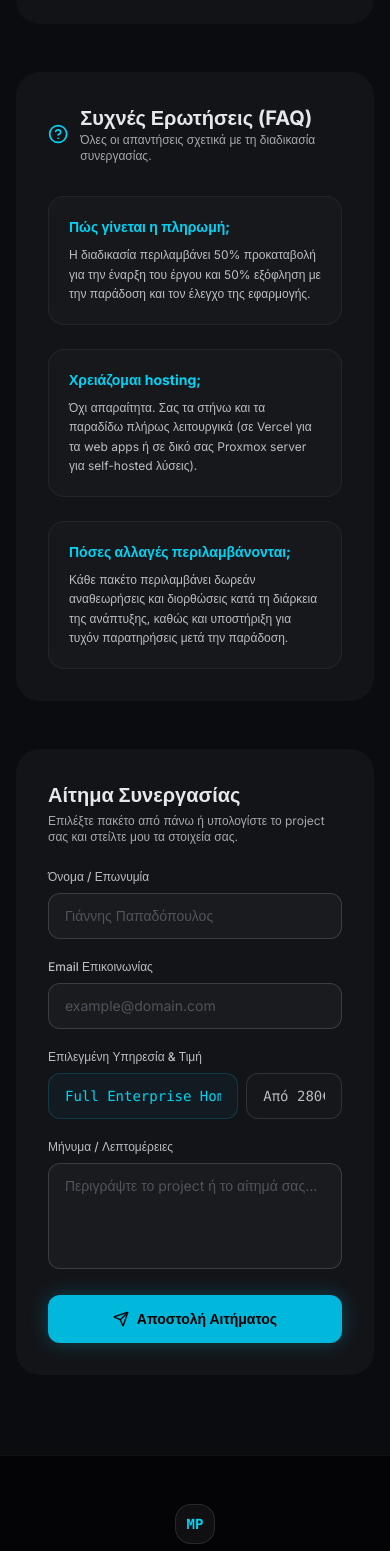
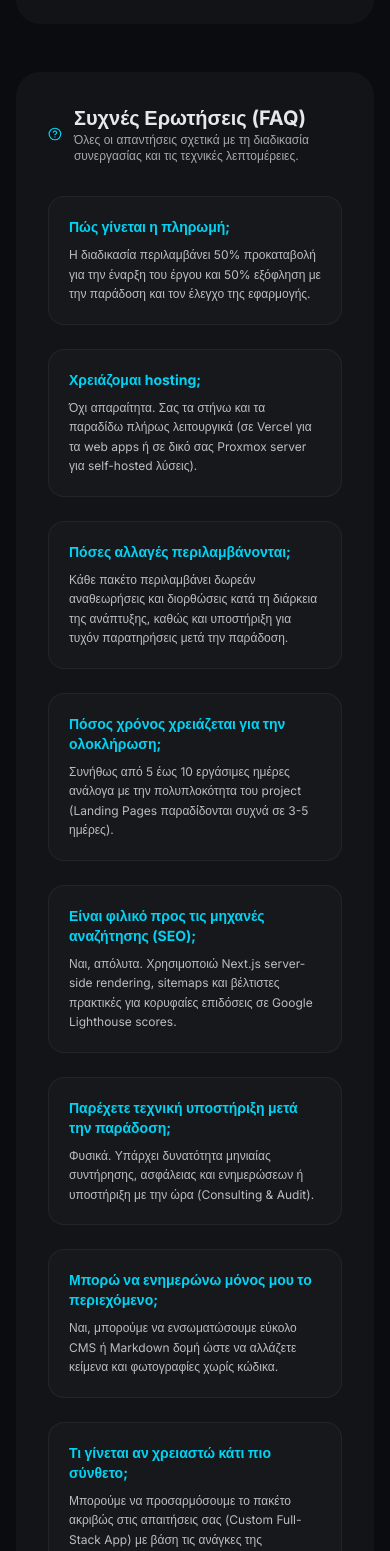
Before and after one commit to miltos12222/my-portfolio, a Next.js app: page / in a window 390 px wide. Shown: the part 6060-7611 px from the top of the page. Built offline with nearby package versions, Linux system fonts and the light colour scheme.

Commit message:
Fix mobile refresh scroll position, expand FAQ to 9 comprehensive items

```diff
--- a/app/page.tsx
+++ b/app/page.tsx
@@ -33,7 +33,6 @@ const translations = {
     aboutP1: "Είμαι απόφοιτος Πληροφορικής με έντονο ενδιαφέρον και πρακτική εμπειρία στις υποδομές δικτύων, τη διαχείριση συστημάτων Linux και την ανάπτυξη λογισμικού.",
     aboutP2: "Στόχος μου είναι η δημιουργία ασφαλών, γρήγορων και κλιμακούμενων εφαρμογών, αξιοποιώντας σύγχρονα εργαλεία αυτοματισμού και self-hosted αρχιτεκτονικές. Συνδυάζω το DevOps mindset με το σύγχρονο Web Development.",
 
-    // -- LIVE LEARNING TIMELINE ITEMS --
     learningTitle: "Live Tech Roadmap & History",
     learningSubtitle: "Η συνεχής πορεία μάθησης και τεχνολογικής εξέλιξης:",
     learningItems: [
@@ -45,13 +44,25 @@ const translations = {
     guaranteeText: "Zero downtime deployment • SEO-optimized • Fast delivery (5-7 days)",
 
     faqTitle: "Συχνές Ερωτήσεις (FAQ)",
-    faqSub: "Όλες οι απαντήσεις σχετικά με τη διαδικασία συνεργασίας.",
+    faqSub: "Όλες οι απαντήσεις σχετικά με τη διαδικασία συνεργασίας και τις τεχνικές λεπτομέρειες.",
     q1: "Πώς γίνεται η πληρωμή;",
     a1: "Η διαδικασία περιλαμβάνει 50% προκαταβολή για την έναρξη του έργου και 50% εξόφληση με την παράδοση και τον έλεγχο της εφαρμογής.",
     q2: "Χρειάζομαι hosting;",
     a2: "Όχι απαραίτητα. Σας τα στήνω και τα παραδίδω πλήρως λειτουργικά (σε Vercel για τα web apps ή σε δικό σας Proxmox server για self-hosted λύσεις).",
     q3: "Πόσες αλλαγές περιλαμβάνονται;",
     a3: "Κάθε πακέτο περιλαμβάνει δωρεάν αναθεωρήσεις και διορθώσεις κατά τη διάρκεια της ανάπτυξης, καθώς και υποστήριξη για τυχόν παρατηρήσεις μετά την παράδοση.",
+    q4: "Πόσος χρόνος χρειάζεται για την ολοκλήρωση;",
+    a4: "Συνήθως από 5 έως 10 εργάσιμες ημέρες ανάλογα με την πολυπλοκότητα του project (Landing Pages παραδίδονται συχνά σε 3-5 ημέρες).",
+    q5: "Είναι φιλικό προς τις μηχανές αναζήτησης (SEO);",
+    a5: "Ναι, απόλυτα. Χρησιμοποιώ Next.js server-side rendering, sitemaps και βέλτιστες πρακτικές για κορυφαίες επιδόσεις σε Google Lighthouse scores.",
+    q6: "Παρέχετε τεχνική υποστήριξη μετά την παράδοση;",
+    a6: "Φυσικά. Υπάρχει δυνατότητα μηνιαίας συντήρησης, ασφάλειας και ενημερώσεων ή υποστήριξη με την ώρα (Consulting & Audit).",
+    q7: "Μπορώ να ενημερώνω μόνος μου το περιεχόμενο;",
+    a7: "Ναι, μπορούμε να ενσωματώσουμε εύκολο CMS ή Markdown δομή ώστε να αλλάζετε κείμενα και φωτογραφίες χωρίς κώδικα.",
+    q8: "Τι γίνεται αν χρειαστώ κάτι πιο σύνθετο;",
+    a8: "Μπορούμε να προσαρμόσουμε το πακέτο ακριβώς στις απαιτήσεις σας (Custom Full-Stack App) με βάση τις ανάγκες της επιχείρησής σας.",
+    q9: "Πώς μπορούμε να ξεκινήσουμε;",
+    a9: "Απλώς συμπληρώστε τη φόρμα επικοινωνίας ή κλείστε ένα απευθείας 15λεπτο ραντεβού (Book a Call) για να συζητήσουμε το project σας.",
 
     testimonialsTitle: "Συστάσεις & Real Testimonials",
     test1Text: '"Ο Μίλτος έδειξε εξαιρετική αφοσίωση και τεχνική κατάρτιση στο στήσιμο των δικτύων και των containers. Επαγγελματίας σε όλα του."',
@@ -205,13 +216,25 @@ const translations = {
     guaranteeText: "Zero downtime deployment • SEO-optimized • Fast delivery (5-7 days)",
 
     faqTitle: "Frequently Asked Questions (FAQ)",
-    faqSub: "Everything you need to know about our collaboration process.",
+    faqSub: "Everything you need to know about our collaboration process and technical details.",
     q1: "How does payment work?",
     a1: "A 50% deposit is required to kick off the project, and the remaining 50% is paid upon delivery and final testing.",
     q2: "Do I need hosting?",
     a2: "Not necessarily. I set everything up and deliver it fully operational (on Vercel for web apps or your own Proxmox server for self-hosted solutions).",
     q3: "How many revisions are included?",
     a3: "Each package includes free iterations and adjustments during development, plus post-launch support.",
+    q4: "What is the typical turnaround time?",
+    a4: "Usually between 5 to 10 business days depending on project complexity (Landing pages are often delivered in 3-5 days).",
+    q5: "Is it SEO friendly?",
+    a5: "Yes, absolutely. I utilize Next.js server-side rendering, sitemaps, and best practices for top Google Lighthouse scores.",
+    q6: "Do you provide post-launch support?",
+    a6: "Yes, monthly maintenance, security updates, or hourly consulting & audit are available.",
+    q7: "Can I update the content myself?",
+    a7: "Yes, we can integrate an easy-to-use CMS or Markdown setup so you can update texts and images without code.",
+    q8: "What if I need something custom or advanced?",
+    a8: "We can tailor a custom full-stack app specifically matching your unique business requirements.",
+    q9: "How do we get started?",
+    a9: "Simply fill out the contact form below or book a direct 15-minute discovery call to discuss your project.",
 
     testimonialsTitle: "Recommendations & Real Testimonials",
     test1Text: '"Miltos showed exceptional dedication and technical skill in setting up network systems and containers. A true professional."',
@@ -381,6 +404,7 @@ export default function Home() {
     )
   }]);
 
+  // ΟΡΙΣΤΙΚΗ ΔΙΟΡΘΩΣΗ SCROLL POSITION ΣΤΟ REFRESH (Force Top)
   useEffect(() => {
     if ("scrollRestoration" in window.history) {
       window.history.scrollRestoration = "manual";
@@ -1199,7 +1223,7 @@ export default function Home() {
           </div>
         </section>
 
-        {/* FAQ SECTION */}
+        {/* FAQ SECTION (9 COMPREHENSIVE QUESTIONS) */}
         <section className={`rounded-3xl ${cardBg} p-8 space-y-6 transition-colors`}>
           <div className="flex items-center gap-3">
             <HelpCircle className="w-6 h-6 text-cyan-400" />
@@ -1210,18 +1234,15 @@ export default function Home() {
           </div>
 
           <div className="grid grid-cols-1 md:grid-cols-3 gap-6 pt-2">
-            <div className="space-y-2 bg-white/[0.02] p-5 rounded-2xl border border-white/5">
-              <h3 className="text-sm font-bold text-cyan-400">{t.q1}</h3>
-              <p className="text-xs opacity-80 leading-relaxed">{t.a1}</p>
-            </div>
-            <div className="space-y-2 bg-white/[0.02] p-5 rounded-2xl border border-white/5">
-              <h3 className="text-sm font-bold text-cyan-400">{t.q2}</h3>
-              <p className="text-xs opacity-80 leading-relaxed">{t.a2}</p>
-            </div>
-            <div className="space-y-2 bg-white/[0.02] p-5 rounded-2xl border border-white/5">
-              <h3 className="text-sm font-bold text-cyan-400">{t.q3}</h3>
-              <p className="text-xs opacity-80 leading-relaxed">{t.a3}</p>
-            </div>
+            <div className="space-y-2 bg-white/[0.02] p-5 rounded-2xl border border-white/5"><h3 className="text-sm font-bold text-cyan-400">{t.q1}</h3><p className="text-xs opacity-80 leading-relaxed">{t.a1}</p></div>
+            <div className="space-y-2 bg-white/[0.02] p-5 rounded-2xl border border-white/5"><h3 className="text-sm font-bold text-cyan-400">{t.q2}</h3><p className="text-xs opacity-80 leading-relaxed">{t.a2}</p></div>
+            <div className="space-y-2 bg-white/[0.02] p-5 rounded-2xl border border-white/5"><h3 className="text-sm font-bold text-cyan-400">{t.q3}</h3><p className="text-xs opacity-80 leading-relaxed">{t.a3}</p></div>
+            <div className="space-y-2 bg-white/[0.02] p-5 rounded-2xl border border-white/5"><h3 className="text-sm font-bold text-cyan-400">{t.q4}</h3><p className="text-xs opacity-80 leading-relaxed">{t.a4}</p></div>
+            <div className="space-y-2 bg-white/[0.02] p-5 rounded-2xl border border-white/5"><h3 className="text-sm font-bold text-cyan-400">{t.q5}</h3><p className="text-xs opacity-80 leading-relaxed">{t.a5}</p></div>
+            <div className="space-y-2 bg-white/[0.02] p-5 rounded-2xl border border-white/5"><h3 className="text-sm font-bold text-cyan-400">{t.q6}</h3><p className="text-xs opacity-80 leading-relaxed">{t.a6}</p></div>
+            <div className="space-y-2 bg-white/[0.02] p-5 rounded-2xl border border-white/5"><h3 className="text-sm font-bold text-cyan-400">{t.q7}</h3><p className="text-xs opacity-80 leading-relaxed">{t.a7}</p></div>
+            <div className="space-y-2 bg-white/[0.02] p-5 rounded-2xl border border-white/5"><h3 className="text-sm font-bold text-cyan-400">{t.q8}</h3><p className="text-xs opacity-80 leading-relaxed">{t.a8}</p></div>
+            <div className="space-y-2 bg-white/[0.02] p-5 rounded-2xl border border-white/5"><h3 className="text-sm font-bold text-cyan-400">{t.q9}</h3><p className="text-xs opacity-80 leading-relaxed">{t.a9}</p></div>
           </div>
         </section>
 
```
